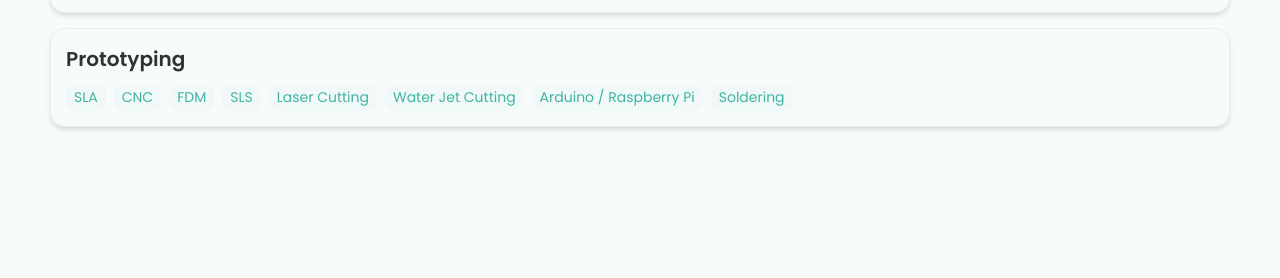
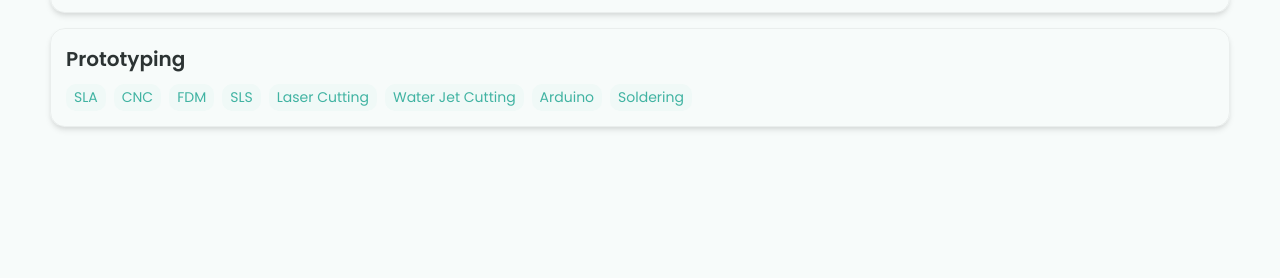
Before and after one commit to maggiedriggs/maggiedriggs.github.io, a Jekyll site: the page built from index.html, in a window 1280 px wide and 900 px high, scrolled down 2400 px. Shown: the part 173-451 px from the top of the window. Built offline with Jekyll 4.4.1, drawn with Linux system fonts in a browser that asks for light colours.

Commit message:
Update _config.yml

```diff
--- a/_config.yml
+++ b/_config.yml
@@ -64,7 +64,7 @@ skills:
     - SLS
     - Laser Cutting
     - Water Jet Cutting
-    - Arduino / Raspberry Pi
+    - Arduino
     - Soldering
 
 
```
